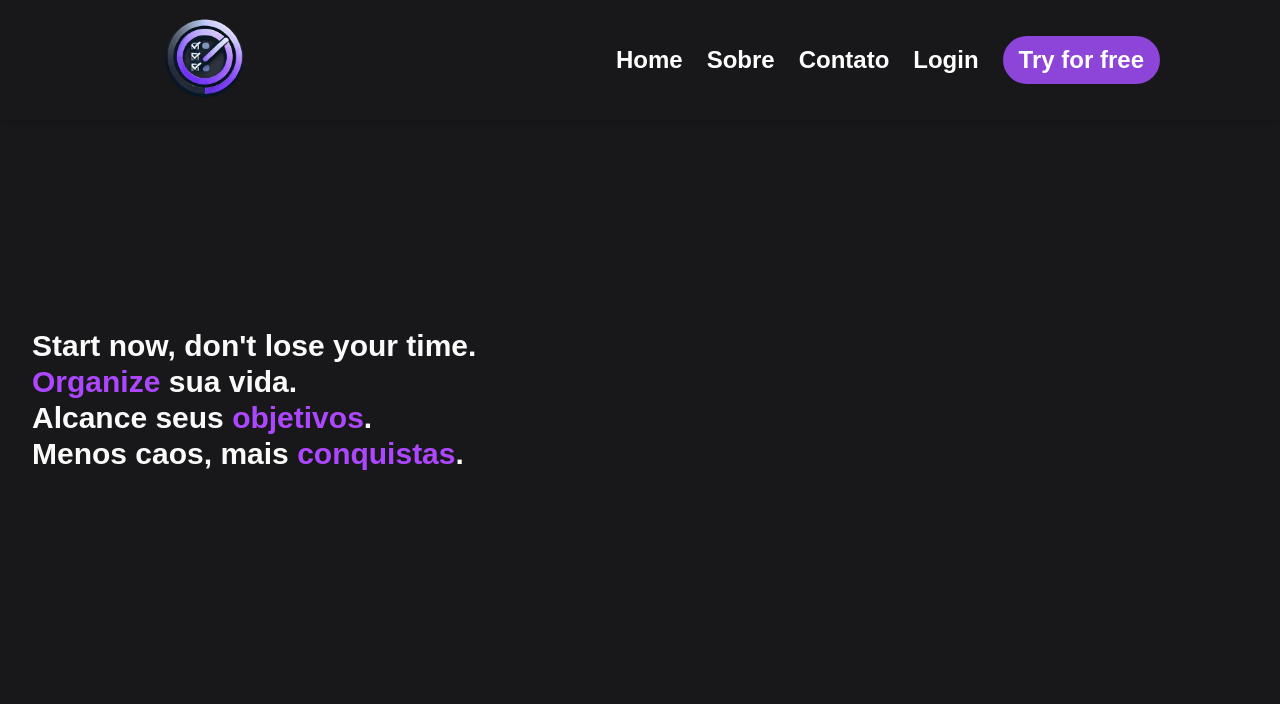
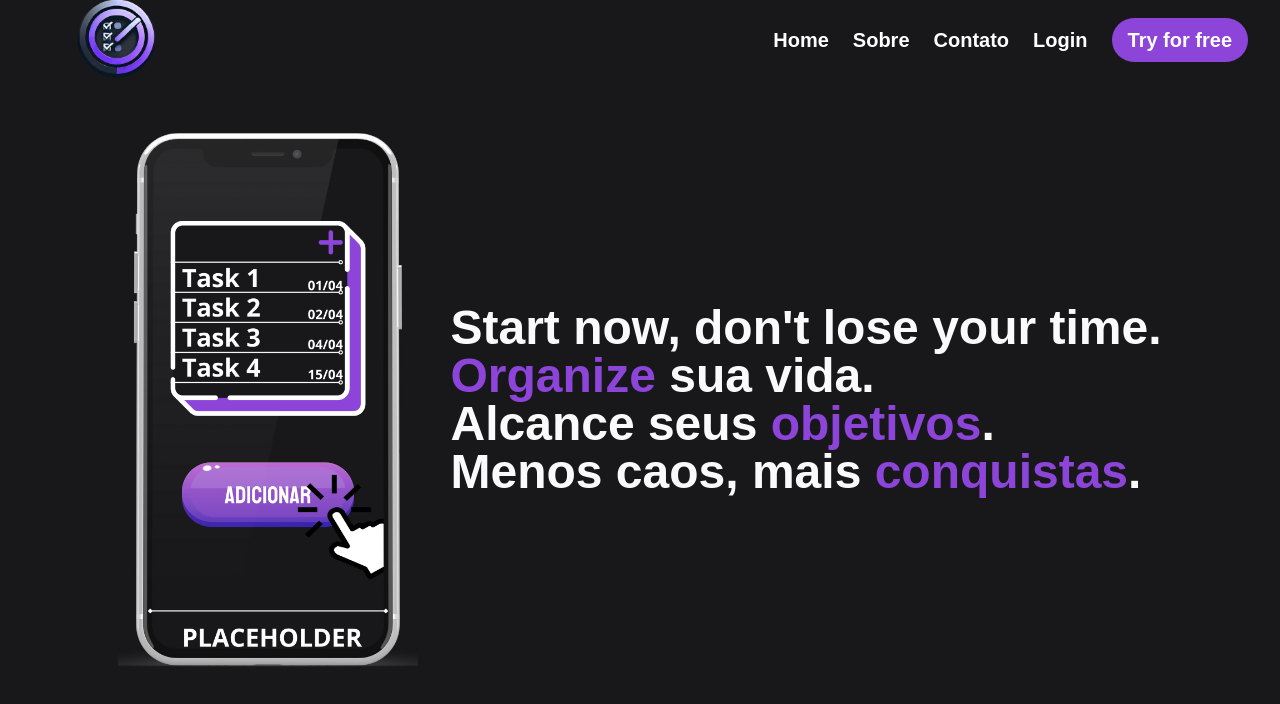
Before and after one commit to l-fraga2811/HabiTaskNext, a Next.js app in the folder habitask/frontend/: page / in a window 1280 px wide. Shown: the top 704 px of the page. Built offline with nearby package versions, Linux system fonts and the light colour scheme.

Commit message:
fixing home page

```diff
--- a/habitask/frontend/src/app/page.tsx
+++ b/habitask/frontend/src/app/page.tsx
@@ -1,40 +1,37 @@
-"use client";
 import React from "react";
 import Image from "next/image";
+import { purpleText } from "./layout";
+import Link from "next/link";
+import homeImg from "../public/homeImg.png";
 
-export function Video() {
-  return (
-    <video width="320" height="240" controls preload="none">
-      <source src="../public/gragas-falling" type="video/mp4" />
-
-      Your browser does not support the video tag.
-    </video>
-  )
-}
 
 //TODO: MUDAR A IMAGEM E COLOCAR ESSA PRA HEADER
 //TODO: CRIAR UMA IMAGEM NO LUGAR DESSA LOGO FEIA DO CARAI
 const Home = () => {
   return (
-    <div className="w-full h-screen flex items-center justify-start">
+    <div className=" w-full h-screen flex items-center justify-center">
       {/* Container flex para alinhar imagem e texto lado a lado */}
-      <div className="flex items-center justify-center max-w-full">
+      <div className="flex items-center justify-center max-w-screen max-sm:flex-col">
+        {/* DUAS IMAGENS, UMA PRA MOBILE E OUTRA PRA DESKTOP PQ N SEI COMO FAZER COM UMA SO SE VIRA AI */}
+        <Link href="/" className="max-sm:hidden">
+            <Image src={homeImg} alt="Logo" width={300} height={300} />
+        </Link>
 
-        {/* Imagem posicionada à esquerda */}
-        <div className="flex-shrink-0">
+        {/* MOBILE */}
+        <Link href="/" className="sm:hidden">
+            <Image src={homeImg} alt="Logo" width={200} height={200} />
+        </Link>
 
-        </div>
-        {/* Texto alinhado à direita da imagem */}
         <div className="ml-8">
-          <h1 className="text-3xl font-bold">
+          <h1 className=" max-md:pt-[5rem] max-md:text-2xl sm:text-5xl font-bold">
             <span>Start now, don't lose your time.</span>
             <br />
-            <span className="text-purple-500">Organize</span> sua vida.
+            <span className={purpleText}>Organize</span> sua vida.
             <br />
-            Alcance seus <span className="text-purple-500">objetivos</span>.
+            Alcance seus <span className={purpleText}>objetivos</span>.
             <br />
             Menos caos, mais{" "}
-            <span className="text-purple-500 font-black">conquistas</span>.
+            <span className={purpleText + " font-black"}>conquistas</span>.
           </h1>
         </div>
       </div>
--- a/habitask/frontend/src/app/signup/page.tsx
+++ b/habitask/frontend/src/app/signup/page.tsx
@@ -12,7 +12,7 @@ const Signup = () => {
       <div className="flex items-center justify-start max-w-screen">
         {/* Texto alinhado à direita da imagem */}
         <div className="ml-8">
-        <h1 className= " text-3xl font-bold">
+          <h1 className=" text-3xl font-bold">
             <span>Start now, don't lose your time.</span>
             <br />
             <span className={purpleText}>Organize</span> sua vida.
@@ -20,7 +20,7 @@ const Signup = () => {
             Alcance seus <span className={purpleText}>objetivos</span>.
             <br />
             Menos caos, mais{" "}
-            <span className={purpleText+ " font-black"}>conquistas</span>.
+            <span className={purpleText + " font-black"}>conquistas</span>.
           </h1>
         </div>
       </div>
--- a/habitask/frontend/src/components/Header/Header.tsx
+++ b/habitask/frontend/src/components/Header/Header.tsx
@@ -2,19 +2,16 @@
 import Link from "next/link";
 import Image from "next/image";
 import logo from "../../public/logo.png";
-import { Geist } from "next/font/google";
-import { Tektur } from "next/font/google";
-import { purpleText } from "@/app/layout";
 
 //TODO: deixar o header menor, tipo todoist
 //TODO: deixar o header mais bonito e responsivo
 //TODO: fazer a pagina e os cards com opinioes embaixo
 const Header = () => {
   const defaultColorText = "relative py-2 transition-colors hover:text-[#8c44d9] after:content-[''] after:absolute after:left-0 after:bottom-0 after:w-0 after:h-[2px]  after:bg-[#8c44d9] after:transition-all after:duration-400 hover:after:w-full";
-
+  const hideTextSm = " hidden sm:block";
   return (
     <>
-      <header className="fixed top-0 left-0 w-full h-30 bg-[#18181b] text-white flex items-center justify-between px-30 shadow-md z-50">
+      <header className="fixed top-0 left-0 w-full h-20 bg-[#18181b] text-white flex items-center justify-between px-[2rem] z-50">
         <div className="select-none">
           <Image
             src={logo}
@@ -24,29 +21,29 @@ const Header = () => {
             className="object-contain"
           />
         </div>
-        <nav className="flex gap-6 text-2xl font-semibold">
-          <Link href="/" className={defaultColorText}>
+        <nav className="flex gap-6 text-xl font-semibold">
+          <Link href="/" className={defaultColorText + hideTextSm}>
             Home
           </Link>
-          <Link href="/about" className={defaultColorText}>
+          <Link href="/about" className={defaultColorText + hideTextSm}>
             Sobre
           </Link>
-          <Link href="/contact" className={defaultColorText}>
+          <Link href="/contact" className={defaultColorText + hideTextSm}>
             Contato
           </Link>
-          <Link href="/login" className={defaultColorText}>
+          <Link href="/login" className={defaultColorText + hideTextSm}>
             Login
           </Link>
           <Link
             href="/signup"
-            className={" bg-[#8c44d9] px-4 py-2 rounded-full font-(family-name:Tektur)"}
+            className={" text-nowrap bg-[#8c44d9] px-4 py-2 rounded-full font-(family-name:Tektur)"}
           >
             Try for free
           </Link>
         </nav>
-      </header>
+      </header >
       {/* Espaço para evitar sobreposição do conteúdo */}
-      <div className="h-full"></div>
+      < div className="h-full" ></div >
     </>
   );
 };
```
Also changed, not shown: habitask/frontend/src/public/homeImg.png (added).
